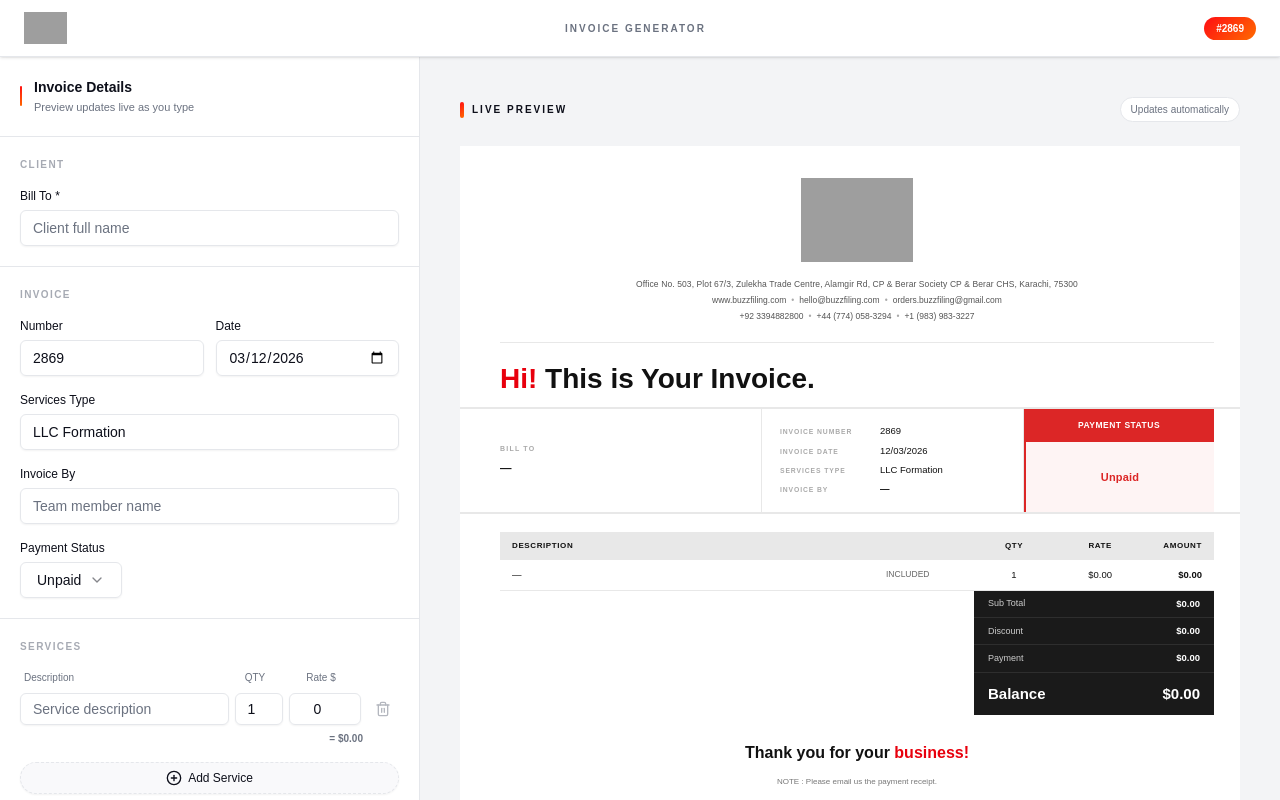
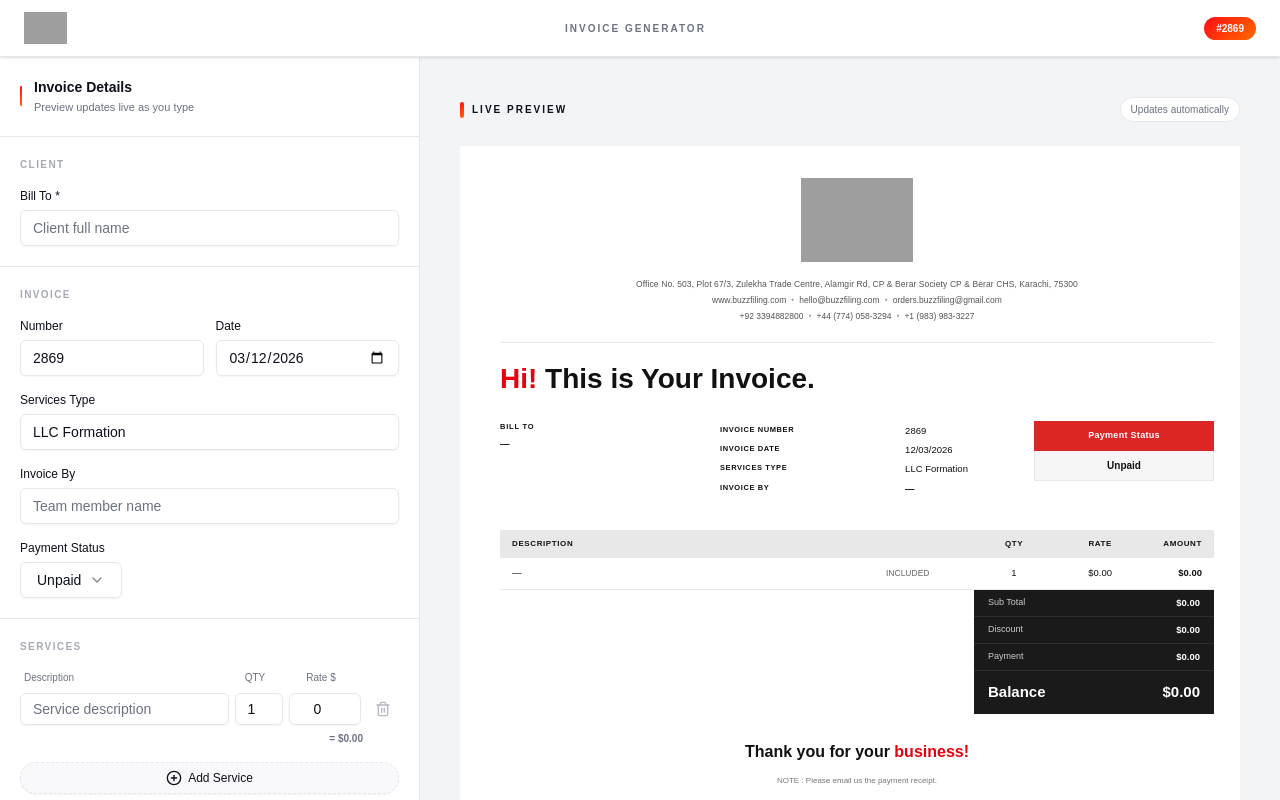
Before and after one commit to UmerSaleemUltra/BuzzFiling-Invoicing-Tool, a Next.js app: page / in a window 1280 px wide. Shown: the top 800 px of the page. Built offline with nearby package versions, Linux system fonts and the light colour scheme; grey boxes are pictures that could not be loaded; a web font is replaced by a local one.

Commit message:
refactor: redesign invoice template to match original layout\n\nReplicate full-width heading, meta row, and payment status sections

```diff
--- a/components/invoice-preview.tsx
+++ b/components/invoice-preview.tsx
@@ -161,115 +161,90 @@ const InvoicePreview = forwardRef<HTMLDivElement, InvoicePreviewProps>(({ data }
 
       {/* ── META ROW ──────────────────────────────────────────────────────── */}
       <div style={{
-        padding: `0 ${PAD}px`,
+        padding: `14px ${PAD}px 14px`,
         display: "grid",
-        gridTemplateColumns: "1fr 1fr 190px",
+        gridTemplateColumns: "220px 1fr 180px",
         gap: "0",
-        alignItems: "stretch",
-        borderTop: `2px solid ${C.border}`,
-        borderBottom: `2px solid ${C.border}`,
-        marginTop: "0",
+        alignItems: "start",
       }}>
 
         {/* ── Bill To ── */}
+        <div>
           <div style={{
-          padding: "16px 18px 16px 0",
-          borderRight: `1px solid ${C.border}`,
-          display: "flex",
-          flexDirection: "column",
-          justifyContent: "center",
-          gap: "6px",
+            fontSize: "7.5px",
+            fontWeight: "700",
+            textTransform: "uppercase",
+            letterSpacing: "0.8px",
+            color: C.black,
+            marginBottom: "4px",
           }}>
-          <div style={{
-            fontSize: "7px",
-            fontWeight: "800",
-            textTransform: "uppercase",
-            letterSpacing: "1.2px",
-            color: C.muted,
-          }}>
-            Bill To
+            BILL TO
           </div>
           <div style={{
-            fontSize: "11.5px",
-            fontWeight: "700",
+            fontSize: "9.5px",
+            fontWeight: "600",
             color: C.black,
-            lineHeight: 1.35,
+            lineHeight: 1.5,
           }}>
             {data.billTo || "—"}
           </div>
         </div>
 
         {/* ── Invoice fields ── */}
-        <div style={{
-          padding: "16px 18px",
-          borderRight: `1px solid ${C.border}`,
-          display: "flex",
-          flexDirection: "column",
-          justifyContent: "center",
-          gap: "7px",
-        }}>
+        <table style={{ borderCollapse: "collapse", fontSize: "9px" }}>
+          <tbody>
             {metaRows.map(([label, value, bold]) => (
-            <div key={label} style={{ display: "flex", alignItems: "baseline", gap: "10px" }}>
-              <span style={{
-                fontSize: "6.8px",
-                fontWeight: "800",
+              <tr key={label}>
+                <td style={{
+                  fontSize: "7.5px",
+                  fontWeight: "700",
                   textTransform: "uppercase",
-                letterSpacing: "0.9px",
-                color: C.muted,
-                minWidth: "90px",
-                flexShrink: 0,
+                  letterSpacing: "0.6px",
+                  color: C.black,
+                  padding: "2.5px 16px 2.5px 0",
+                  whiteSpace: "nowrap",
+                  verticalAlign: "top",
                 }}>
                   {label}
-              </span>
-              <span style={{
+                </td>
+                <td style={{
                   fontSize: "9.5px",
-                fontWeight: bold ? "700" : "500",
+                  fontWeight: bold ? "700" : "400",
                   color: C.black,
-                lineHeight: 1.3,
+                  padding: "2.5px 0",
+                  verticalAlign: "top",
                 }}>
                   {value}
-              </span>
-            </div>
+                </td>
+              </tr>
             ))}
-        </div>
+          </tbody>
+        </table>
 
         {/* ── Payment Status ── */}
-        <div style={{
-          display: "flex",
-          flexDirection: "column",
-        }}>
-          {/* Status header strip */}
+        <div>
           <div style={{
             background: statusBg,
             color: C.white,
             textAlign: "center",
-            padding: "10px 12px",
-            fontWeight: "800",
-            fontSize: "8.5px",
-            letterSpacing: "0.5px",
-            textTransform: "uppercase",
-            flex: "0 0 auto",
+            padding: "8px 10px",
+            fontWeight: "700",
+            fontSize: "9px",
+            letterSpacing: "0.3px",
           }}>
             Payment Status
           </div>
-          {/* Status value */}
           <div style={{
-            flex: 1,
-            display: "flex",
-            alignItems: "center",
-            justifyContent: "center",
-            borderLeft: `2px solid ${statusBg}`,
-            background: `${statusBg}0d`,
-            padding: "10px 12px",
-          }}>
-            <span style={{
-              fontSize: "11px",
-              fontWeight: "700",
-              color: statusBg,
-              letterSpacing: "0.2px",
+            border: `1px solid ${C.border}`,
+            borderTop: "none",
+            textAlign: "center",
+            padding: "7px 10px",
+            fontWeight: "600",
+            fontSize: "10px",
+            color: C.black,
+            background: "#f5f5f5",
           }}>
             {data.paymentStatus}
-            </span>
           </div>
         </div>
 
```
Lines whose indentation alone changed are shown as unchanged.
